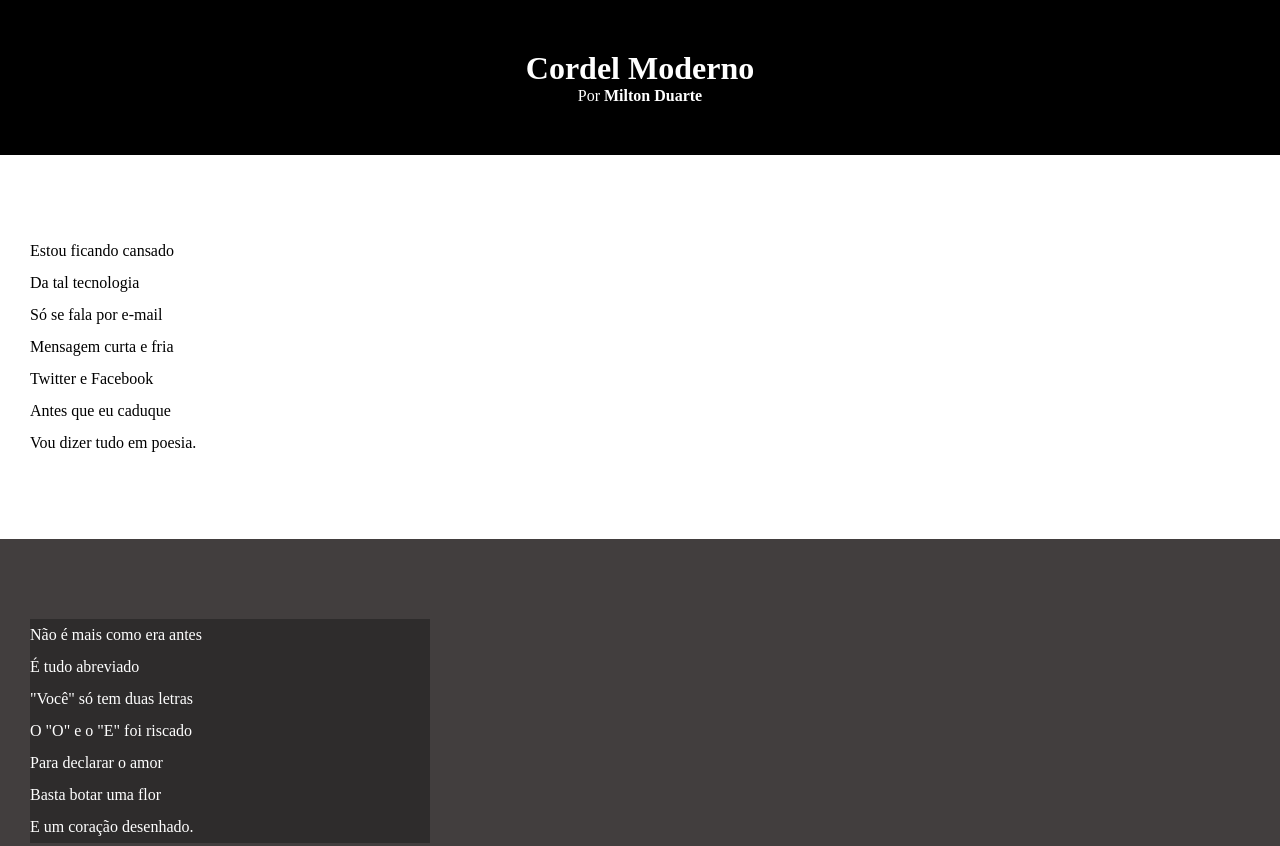
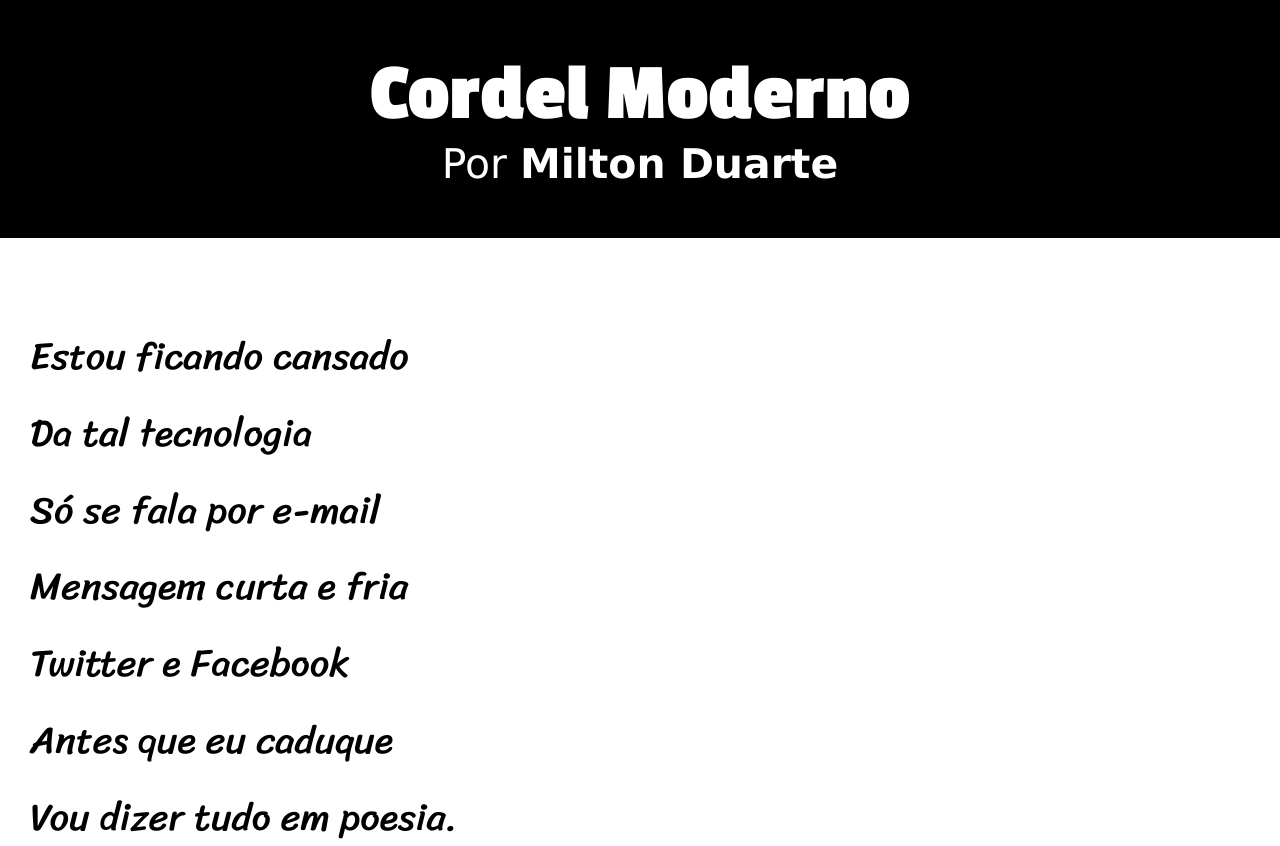
Before and after one commit to TuriLR/HTML-CSS, a plain HTML site: page Exercicios/desafios/Desafio 012/Desafio 12.html in a window 1280 px wide. Shown: the top 846 px of the page. Drawn offline with Linux system fonts and the light colour scheme.

Commit message:
Update style.css

```diff
--- a/Exercicios/desafios/Desafio 012/estilo/style.css
+++ b/Exercicios/desafios/Desafio 012/estilo/style.css
@@ -1,4 +1,14 @@
 @charset "UTF-8";
+
+@import url('https://fonts.googleapis.com/css2?family=Bebas+Neue&family=Inconsolata:wght@200..900&family=Passion+One:wght@400;700;900&family=Work+Sans:ital,wght@0,100..900;1,100..900&display=swap');
+
+@import url('https://fonts.googleapis.com/css2?family=Bebas+Neue&family=Inconsolata:wght@200..900&family=Passion+One:wght@400;700;900&family=Sriracha&family=Work+Sans:ital,wght@0,100..900;1,100..900&display=swap');
+
+:root{
+    --fonte1:Verdana, Geneva, Tahoma, sans-serif;
+    --fonte2:'Passion One', cursive;
+    --fonte3:'Sriracha', cursive;
+}
 
 *{
     margin: 0px;
@@ -6,16 +16,19 @@
 }
 
 html,body{
-    min-height: 100%vh;
+    min-height: 100vh;
     background-color: darkgray;
+    font-family: var(--fonte1);
 }
 
 header{
+    font-size: 3.2vw;
     background-color: black;
     color: white;
     text-align: center;
 }
 header> h1{
+    font-family: var(--fonte2);
     padding-top: 50px;
     text-transform: small-caps;
 }
@@ -28,8 +41,11 @@ header a, footer a{
     color: white;
     text-decoration: none;
     font-weight: bolder;
+    font-size: 1em;
 }
 section{
+    font-size: 3vw;
+    font-family: var(--fonte3);
     padding-top: 10vh;
     padding-bottom: 10vh;
     line-height: 2em;
@@ -44,8 +60,9 @@ section.imagem{
     color: white;
 }
 section.imagem>p{
-    width: 400px;
-    background-color: rgba(0, 0, 0, 0.299);
+    padding-left: 3vw;
+    width: 250px;
+    background-color: rgba(0, 0, 0, 0.427);
 }
 header a:hover, footer a:hover{
     text-decoration: underline;
```
